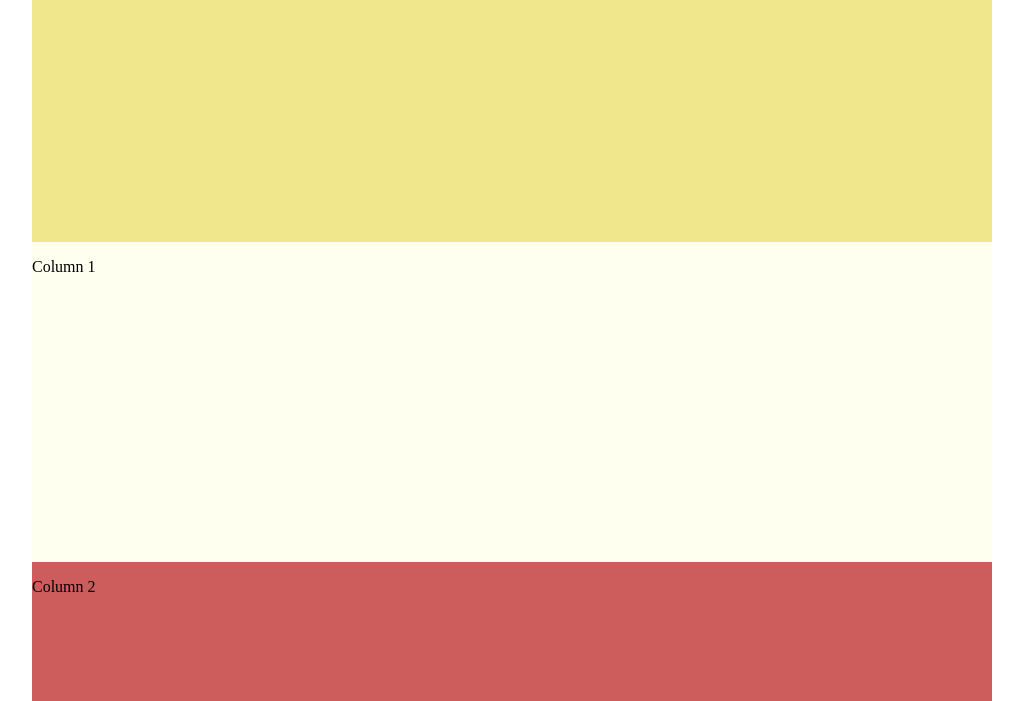
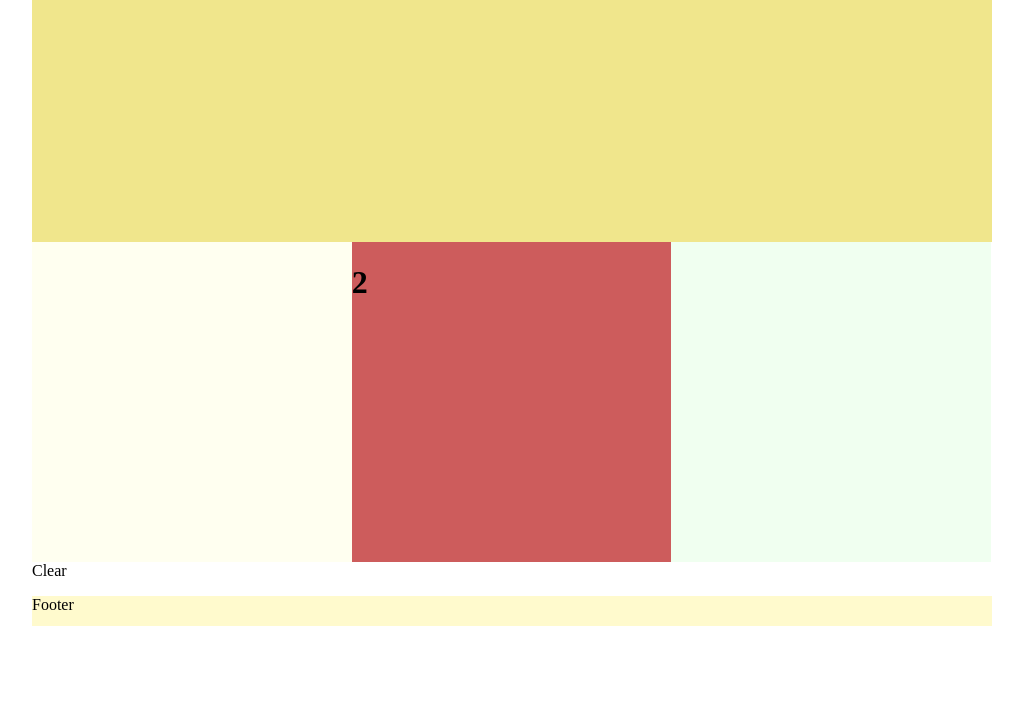
Before and after one commit to basic-jarch/colors-mediatype, a plain HTML site: page index.html in a window 1280 px wide. Shown: the part 99-800 px from the top of the page, without its empty margins (128-1151 px from the left). Drawn offline with Linux system fonts and the light colour scheme.

Commit message:
Adjusted media queries

```diff
--- a/css/main.css
+++ b/css/main.css
@@ -1,3 +1,5 @@
+
+
 @charset "UTF-8";
 /* CSS Document */
 
@@ -18,22 +20,33 @@ html, body {
 }
 
 
+
 /*---------- HEADER ----------*/
 
 header {
   height: 300px;
   width: 100%;
   background: #e3e3e3;
+
 }
 
 
 /*---------- CONTENT AREA ----------*/
 
+
+
+
 .col-3 {
   width: 100%;
   height: 320px;
   float: left;
-}
+  }
+
+
+
+
+
+
 
 #column-1 {
   background: tomato;
@@ -46,6 +59,10 @@ header {
 #column-3 {
   background: orange;
 }
+
+
+
+
 
 
 /*---------- FOOTER ----------*/
@@ -61,6 +78,7 @@ footer {
 /* Change the background colors below */
 
 @media (min-width: 768px) {
+
   header {
     background-color: cadetblue ;
   }
@@ -75,10 +93,15 @@ footer {
 
   #column-3 {
     background-color: darkcyan ;
+    width: 100%;
   }
 
   footer {
     background-color: blanchedalmond ;
+  }
+
+  .col-3 {
+    width: 50%;
   }
 
 }
@@ -96,14 +119,20 @@ footer {
 
   #column-2 {
     background-color: indianred;
+
   }
 
   #column-3 {
     background-color: honeydew;
+    width: 33.3%;
   }
 
   footer {
     background-color: lemonchiffon;
   }
 
+  .col-3 {
+    width: 33.3%;
+  }
+
 }
--- a/index.html
+++ b/index.html
@@ -13,16 +13,16 @@
             <h1>HEADER</h1>
       </header>
       <div id="column-1" class="col-3">
-          <p>Column 1</p>
+
       </div>
 
       <div id="column-2" class="col-3">
-          <p>Column 2</p>
+          <h1>2</h1>
       </div>
 
       <div id="column-3" class="col-3">
-          <p>Column 3</p>
-     </div>
+
+      </div>
 
 
       <div class="clear">
```
